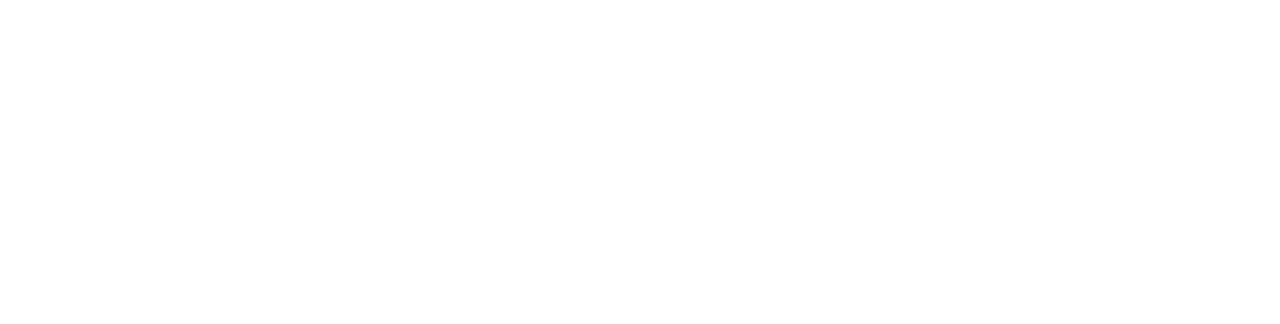
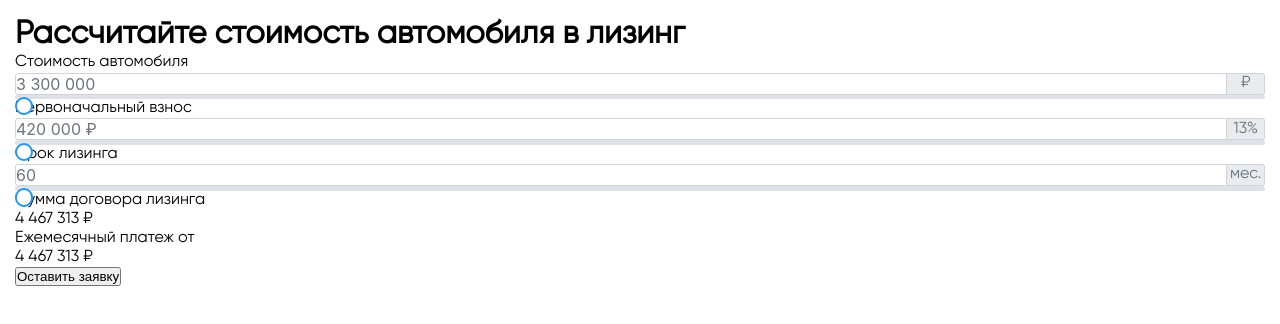
Before and after one commit to nikita-developer/oxem, a Vue app: page / in a window 1280 px wide. Shown: the top 324 px of the page. Built offline with nearby package versions, Linux system fonts and the light colour scheme.

Commit message:
верстка

```diff
--- a/src/App.vue
+++ b/src/App.vue
@@ -1,11 +1,16 @@
 <template>
-    <div></div>
+    <div class="page">
+        <PriceLeasing></PriceLeasing>
+    </div>
 </template>
 
 <script>
-export default {}
+import PriceLeasing from './components/PriceLeasing/PriceLeasing.vue'
+export default {
+    components: { PriceLeasing },
+}
 </script>
 
-<style lang="scss" scoped>
+<style lang="scss">
 @import 'styles/main';
 </style>
--- /dev/null
+++ b/src/components/Calculator/Calculator.vue
@@ -0,0 +1,74 @@
+<template>
+    <div class="calculator">
+        <div class="calculator__item">
+            <div class="calculator-field">
+                <p class="calculator__name">Стоимость автомобиля</p>
+                <div class="calculator-field__box p-inputgroup">
+                    <InputText
+                        class="calculator-field__input"
+                        placeholder="3 300 000"
+                    />
+                    <span class="calculator-field__info p-inputgroup-addon"
+                        >₽</span
+                    >
+                </div>
+                <Slider />
+            </div>
+        </div>
+        <div class="calculator__item">
+            <div class="calculator-field">
+                <p class="calculator__name">Первоначальный взнос</p>
+                <div class="calculator-field__box p-inputgroup">
+                    <InputText
+                        class="calculator-field__input"
+                        placeholder="420 000 ₽"
+                    />
+                    <span class="calculator-field__info p-inputgroup-addon"
+                        >13%</span
+                    >
+                </div>
+                <Slider />
+            </div>
+        </div>
+        <div class="calculator__item">
+            <div class="calculator-field">
+                <p class="calculator__name">Срок лизинга</p>
+                <div class="calculator-field__box p-inputgroup">
+                    <InputText
+                        class="calculator-field__input"
+                        placeholder="60"
+                    />
+                    <span class="calculator-field__info p-inputgroup-addon"
+                        >мес.</span
+                    >
+                </div>
+                <Slider />
+            </div>
+        </div>
+        <div class="calculator__item">
+            <p class="calculator__name">Сумма договора лизинга</p>
+            <div class="calculator__result">4 467 313 ₽</div>
+        </div>
+        <div class="calculator__item">
+            <p class="calculator__name">Ежемесячный платеж от</p>
+            <div class="calculator__result">4 467 313 ₽</div>
+        </div>
+        <div class="calculator__item">
+            <button class="calculator__btn">Оставить заявку</button>
+        </div>
+    </div>
+</template>
+
+<script>
+export default {
+    data() {
+        return {
+            value: 10,
+        }
+    },
+}
+</script>
+
+<style lang="scss" scoped>
+@import 'styles/main';
+</style>
--- /dev/null
+++ b/src/components/Calculator/styles/main.scss
@@ -0,0 +1 @@
+@import 'calculator.scss';
--- /dev/null
+++ b/src/components/PriceLeasing/PriceLeasing.vue
@@ -0,0 +1,21 @@
+<template>
+    <div class="price-leasing">
+        <div class="price-leasing__body">
+            <h1 class="price-leasing__title">
+                Рассчитайте стоимость автомобиля в лизинг
+            </h1>
+            <Calculator class="price-leasing__calculator"></Calculator>
+        </div>
+    </div>
+</template>
+
+<script>
+import Calculator from '../Calculator/Calculator.vue'
+export default {
+    components: { Calculator },
+}
+</script>
+
+<style lang="scss" scoped>
+@import 'styles/main';
+</style>
--- /dev/null
+++ b/src/components/PriceLeasing/styles/main.scss
@@ -0,0 +1 @@
+@import 'price-leasing.scss';
--- a/src/main.js
+++ b/src/main.js
@@ -1,7 +1,13 @@
 import { createApp } from 'vue'
 import App from './App.vue'
+
 import PrimeVue from 'primevue/config'
+import Slider from 'primevue/slider'
+import InputText from 'primevue/inputtext'
 
 const app = createApp(App)
 
-app.use(PrimeVue).mount('#app')
+app.use(PrimeVue)
+    .component('Slider', Slider)
+    .component('InputText', InputText)
+    .mount('#app')
--- a/src/styles/base.scss
+++ b/src/styles/base.scss
@@ -1,6 +1,21 @@
 @import 'primevue/resources/themes/saga-blue/theme.css';
 @import 'primevue/resources/primevue.min.css';
 @import 'primeicons/primeicons.css';
+
+@font-face {
+    font-family: 'Gilroy';
+    src: url('@/assets/fonts/Gilroy/Gilroy-Regular.woff2') format('woff2'),
+        url('@/assets/fonts/Gilroy/Gilroy-Regular.woff') format('woff');
+    font-weight: 400;
+    font-style: normal;
+}
+@font-face {
+    font-family: 'Nekst-Black';
+    src: url('@/assets/fonts/Nekst-Black/Nekst-Black.woff2') format('woff2'),
+        url('@/assets/fonts/Nekst-Black/Nekst-Black.woff') format('woff');
+    font-weight: 900;
+    font-style: normal;
+}
 
 * {
     padding: 0;
@@ -9,20 +24,12 @@
 }
 
 body {
-    font-family: var(--font-family);
+    font-family: 'Gilroy', sans-serif;
     font-size: 16px;
     line-height: 1.2;
-    color: var(--text-color);
 }
 
 .page {
     min-height: 100vh;
-    display: grid;
-    grid-template-rows: auto 1fr auto;
+    padding: 15px;
 }
-
-.logo {
-    text-transform: uppercase;
-    text-decoration: none;
-    font-size: 20px;
-}
```
Also changed, not shown: src/components/Calculator/styles/calculator.scss (added), src/components/PriceLeasing/styles/price-leasing.scss (added), src/styles/main.scss (line endings or trailing spaces).
